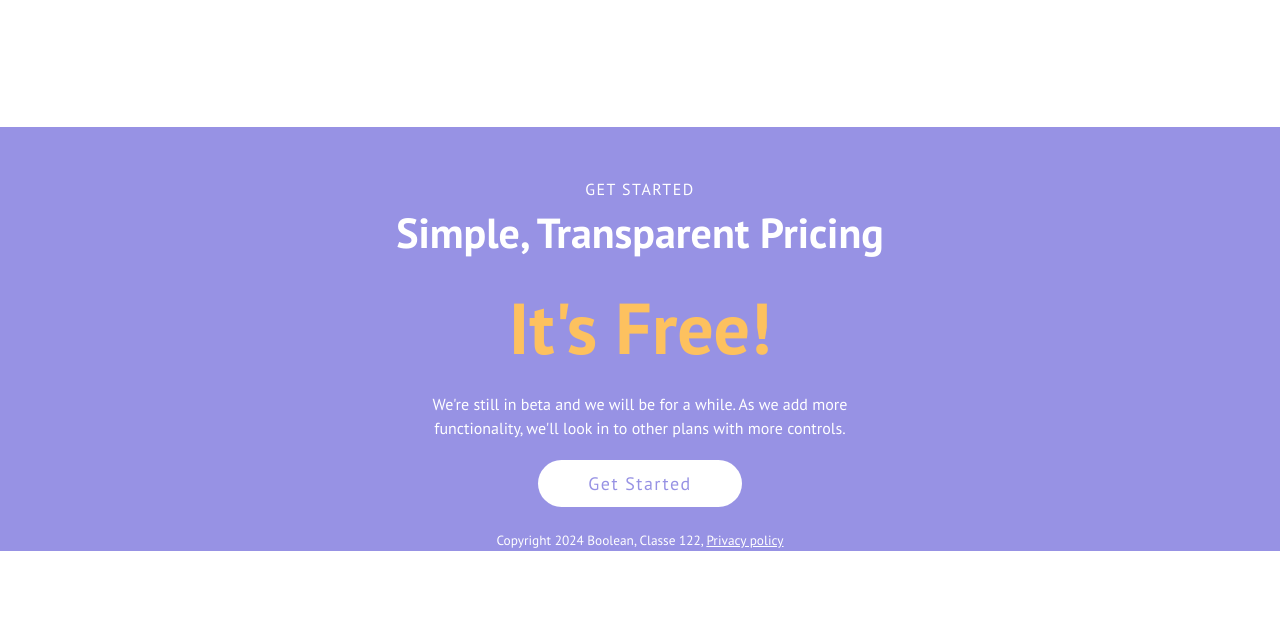
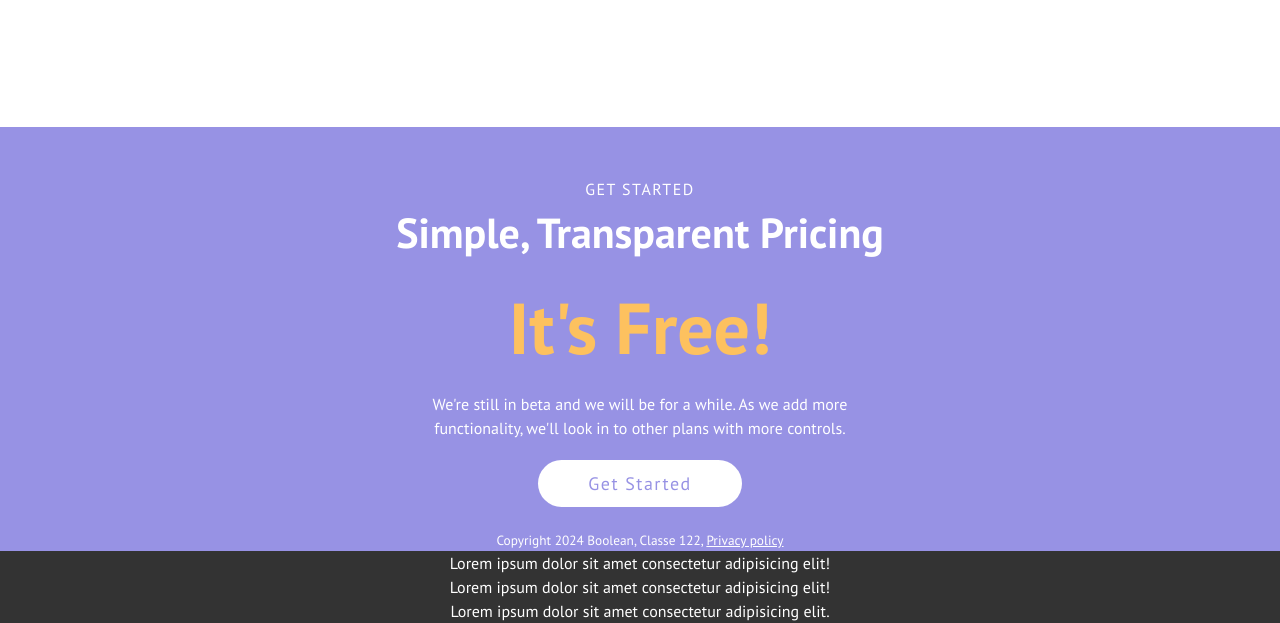
Before and after one commit to MatteoGiunta97/htmlcss-responsive-layout, a plain HTML site: page index.html in a window 1280 px wide. Shown: the part 4515-5138 px from the top of the page. Before the commit the page ends 5066 px from the top, so only its background shows below. Drawn offline with Linux system fonts and the light colour scheme.

Commit message:
feat: add footer

```diff
--- a/index.html
+++ b/index.html
@@ -311,6 +311,13 @@
         </div>
       </section>
     </main>
-    <footer></footer>
+    <footer>
+      <div class="container">
+        <div class="row">
+          <p>Lorem ipsum dolor sit amet consectetur adipisicing elit! <br> Lorem ipsum dolor sit amet consectetur adipisicing elit!</p>
+          <p>Lorem ipsum dolor sit amet consectetur adipisicing elit.</p>
+        </div>
+      </div>
+    </footer>
   </body>
 </html>
--- a/style.css
+++ b/style.css
@@ -461,7 +461,17 @@ nav .fa-solid {
 
 /*---------- /MAIN */
 
+/* FOOTER ----------*/
+footer {
+    background-color: #333333;
+    color: white;
+    text-align: center;
+}
 
+footer .row {
+    flex-direction: column;
+}
+/*---------- FOOTER */
 
 /* TABLET RESPONSIVE -----*/
 
```
